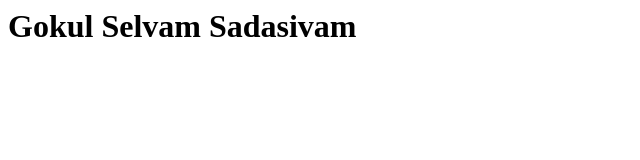
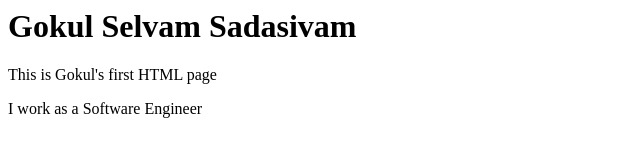
Before and after one commit to contactgokul/contactgokul.github.io, a plain HTML site: page index.html in a window 1280 px wide. Shown: the whole page, without its empty margins (0-640 px from the left). Drawn offline with Linux system fonts and the light colour scheme.

Commit message:
Update index.html

```diff
--- a/index.html
+++ b/index.html
@@ -5,4 +5,7 @@
 </head>
   <body>
 	  <h1>Gokul Selvam Sadasivam</h1>
+	   <p>This is Gokul's first HTML page</p>
+  	   <p>I work as a Software Engineer</p>
   </body>
+</html>
```
